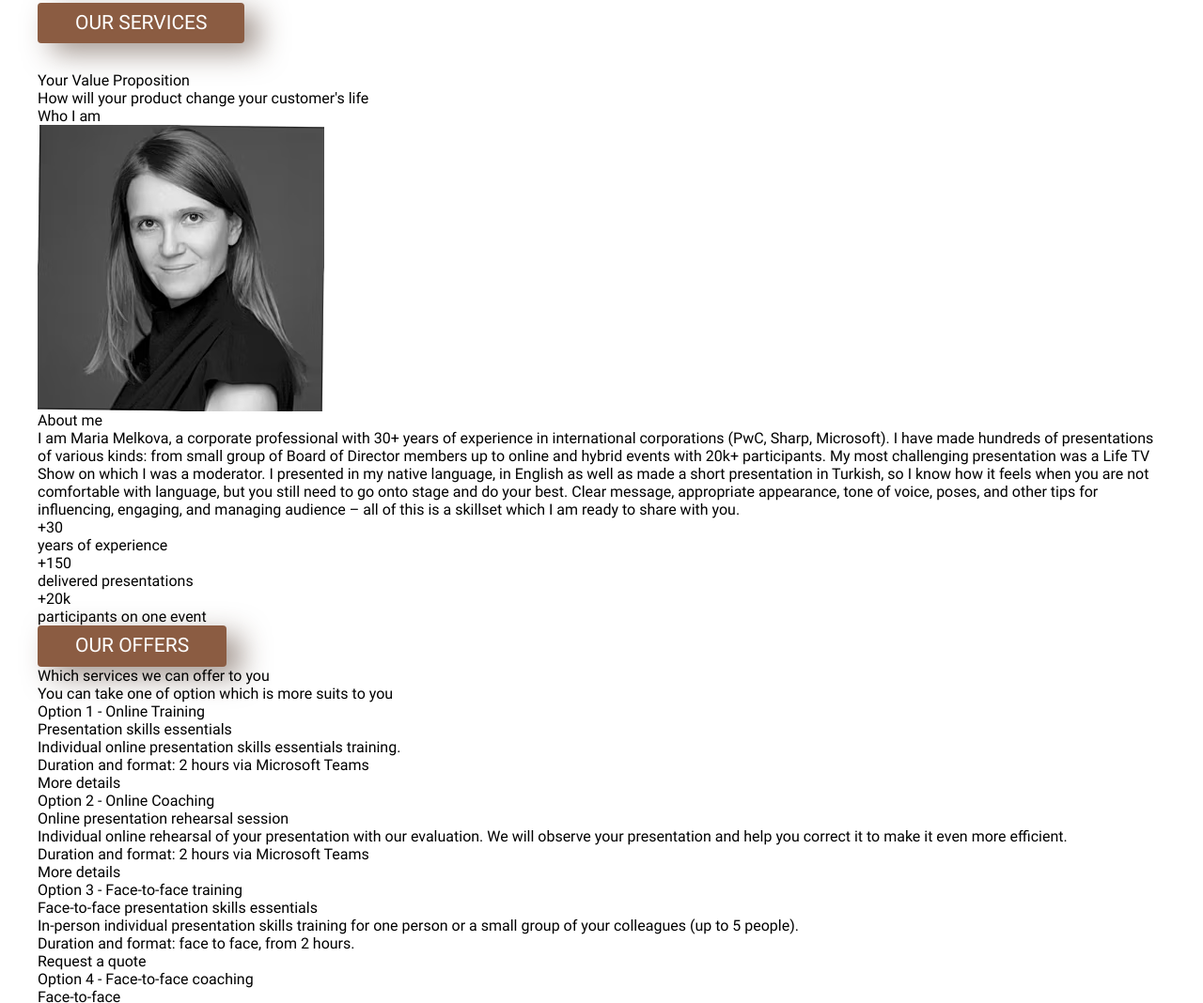
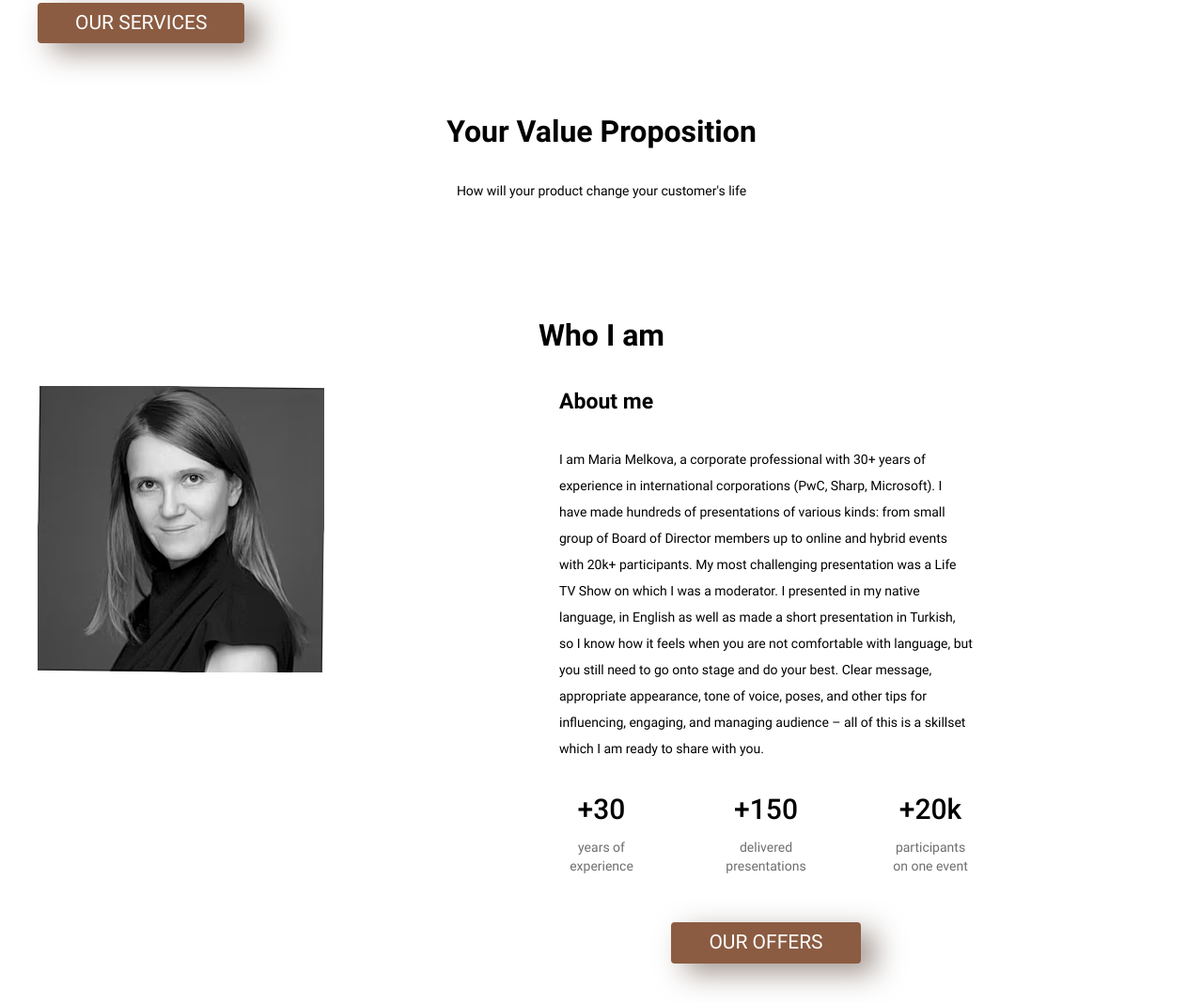
Before and after one commit to holus-bolus/trainyour-speech, a plain HTML site: page index.html in a window 1280 px wide. Shown: the part 767-1835 px from the top of the page at 94% size. Drawn offline with Linux system fonts and the light colour scheme.

Commit message:
Added a whoiam section

```diff
--- a/index.html
+++ b/index.html
@@ -60,22 +60,27 @@
 <section class="whoiam">
     <div class="container whoiam__container">
         <h2 class="second-heading whoiam__heading">Who I am</h2>
+        <div class="whoiam__content-wrapper">
             <div class="whoiam__image-wrapper">
                 <img src="src/images/maria-photo.avif" alt="Maria Melkova photo" class="whoiam__image">
             </div>
             <div class="whoiam__text-wrapper">
                 <h3 class="whoiam__subheading">About me</h3>
                 <p class="text whoiam__text">
-                I am Maria Melkova, a corporate professional with 30+ years of experience in international corporations
+                    I am Maria Melkova, a corporate professional with 30+ years of experience in international
+                    corporations
                     (PwC, Sharp, Microsoft).
-                I have made hundreds of presentations of various kinds: from small group of Board of Director members up
+                    I have made hundreds of presentations of various kinds: from small group of Board of Director
+                    members up
                     to online and hybrid events with
                     20k+ participants. My most challenging presentation was a Life TV Show on which I was a moderator. I
                     presented in my native language,
                     in English as well as made a short presentation in Turkish, so I know how it feels when you are not
                     comfortable with language, but
-                you still need to go onto stage and do your best. Clear message, appropriate appearance, tone of voice,
-                poses, and other tips for influencing, engaging, and managing audience – all of this is a skillset which
+                    you still need to go onto stage and do your best. Clear message, appropriate appearance, tone of
+                    voice,
+                    poses, and other tips for influencing, engaging, and managing audience – all of this is a skillset
+                    which
                     I am ready to share with you.
                 </p>
                 <ul class="whoiam_list">
@@ -98,9 +103,12 @@
                         </p>
                     </li>
                 </ul>
+                <div class="whoiam__button-wrapper">
                     <button class="button whoiam__button">
                         Our offers
                     </button>
+                </div>
+            </div>
         </div>
     </div>
 </section>
--- a/src/styles/general.css
+++ b/src/styles/general.css
@@ -66,3 +66,19 @@ body {
 .button:hover {
     opacity: 0.7;
 }
+
+
+.second-heading {
+    font-size: 32px;
+    font-weight: 700;
+    line-height: 1.5;
+    color: #000000;
+}
+
+
+.text {
+    font-size: 14px;
+    font-weight: 400;
+    line-height: 1.3;
+    color: #000000;
+}
--- a/src/styles/index.css
+++ b/src/styles/index.css
@@ -3,3 +3,4 @@
 @import "header.css";
 @import "hero.css";
 @import "proposition.css";
+@import "whoiam.css";
--- a/src/styles/proposition.css
+++ b/src/styles/proposition.css
@@ -0,0 +1,15 @@
+.proposition {
+    padding-top: 40px;
+    padding-bottom: 40px;
+}
+
+.proposition__heading {
+    text-align: center;
+    margin-bottom: 30px;
+}
+
+
+.proposition__text {
+    text-align: center;
+    margin-bottom: 30px;
+}
--- /dev/null
+++ b/src/styles/whoiam.css
@@ -0,0 +1,70 @@
+.whoiam {
+    padding-top: 50px;
+    padding-bottom: 50px;
+}
+
+
+.whoiam__heading {
+    text-align: center;
+    margin-bottom: 30px;
+}
+
+.whoiam__content-wrapper {
+    display: flex;
+    gap: 250px;
+}
+
+
+.whoiam__text-wrapper {
+    width: 440px;
+}
+
+.whoiam__subheading {
+    font-size: 23px;
+    font-weight: 700;
+    line-height: 1.5;
+    color: #000000;
+    margin-bottom: 30px;
+
+}
+
+
+.whoiam__text {
+    margin-bottom: 30px;
+    line-height: 2;
+}
+
+
+.whoiam_list {
+    display: flex;
+    justify-content: space-between;
+    align-items: center;
+    margin-bottom: 50px;
+}
+
+.whoiam__item {
+    width: 90px;
+}
+
+.whoiam__list-heading {
+    font-size: 30px;
+    font-weight: 500;
+    line-height: 1.4;
+    color: #000000;
+    margin-bottom: 10px;
+    text-align: center;
+}
+
+.whoiam__paragraph {
+    font-size: 14px;
+    font-weight: 400;
+    line-height: 1.4;
+    color: #6E6E6E;
+    text-align: center;
+}
+
+.whoiam__button-wrapper{
+    display: flex;
+    justify-content: center;
+    align-items: center;
+}
```
Lines whose indentation alone changed are shown as unchanged.
